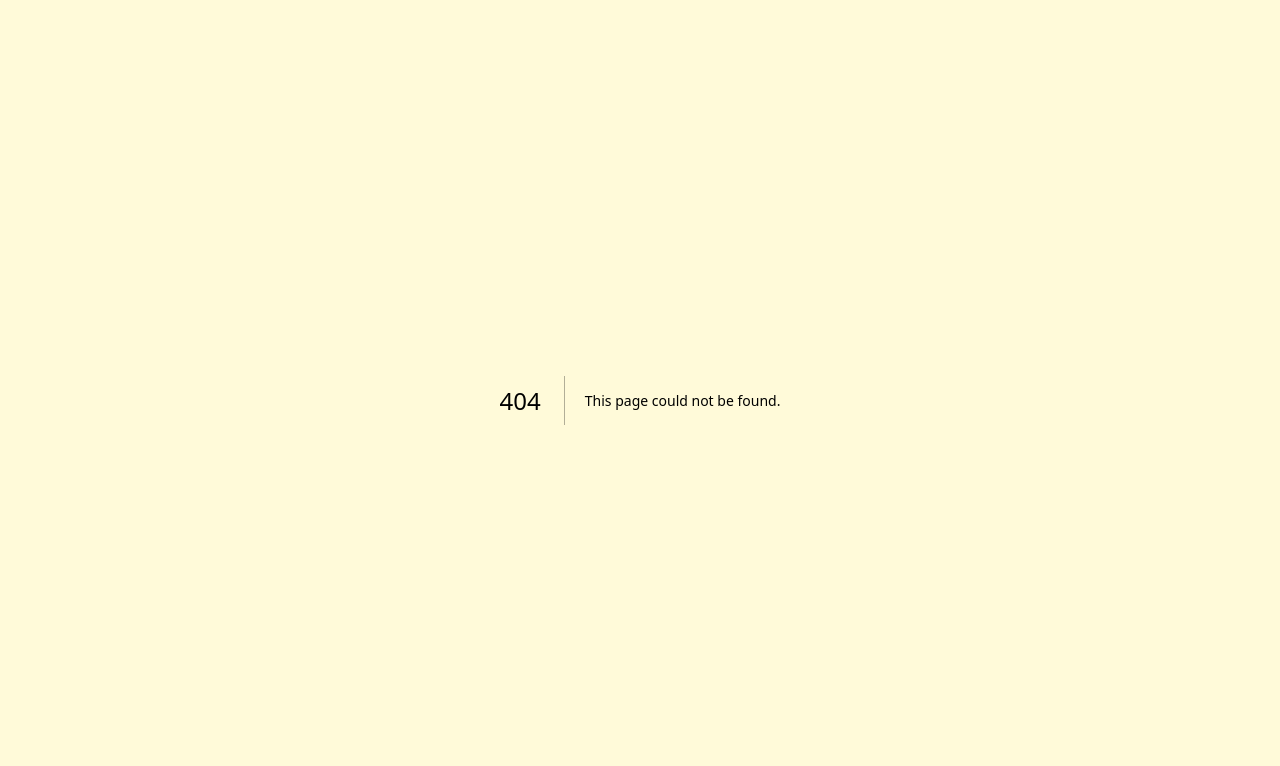
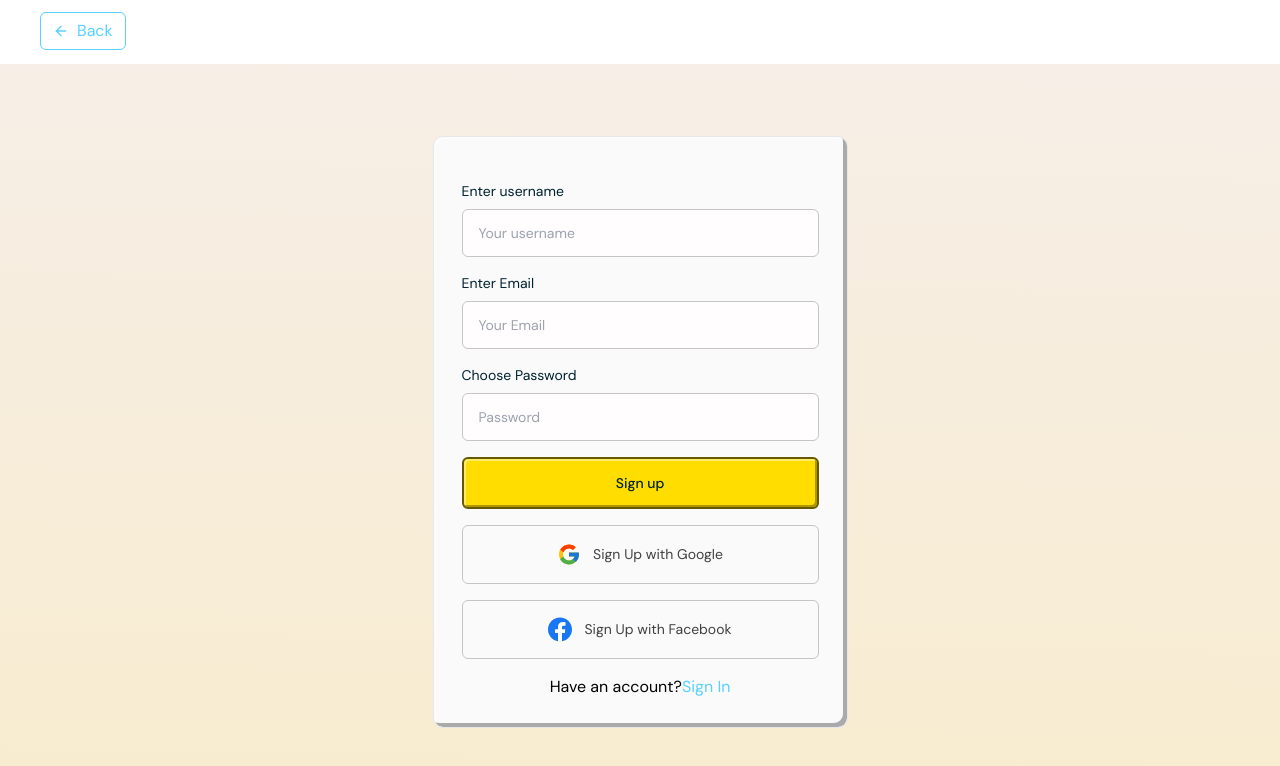
Before and after one commit to msgloriaedwin/STARLIGHT-TESTERS, a Next.js app: page /auth/signup in a window 1280 px wide. Before the commit this address had no page. Shown: the top 766 px of the page. Built offline with nearby package versions, Linux system fonts and the light colour scheme.

Commit message:
feat/FRO-169-Implement signup page

```diff
--- a/app/(authentication)/auth/login/page.tsx
+++ b/app/(authentication)/auth/login/page.tsx
@@ -135,7 +135,7 @@ const LoginPage: FC = () => {
             </section>
             <p className='text-center text-sm md:text-base'>
               Don&apos;t have an account?{" "}
-              <Link href='/auth/login' className='text-primary-400'>
+              <Link href='/auth/signup' className='text-primary-400'>
                 Sign Up
               </Link>
             </p>
--- /dev/null
+++ b/app/(authentication)/auth/signup/page.tsx
@@ -0,0 +1,14 @@
+import SignupForm from "@/app/components/signup";
+import React from "react";
+
+type Props = {};
+
+const page = (props: Props) => {
+  return (
+    <div>
+      <SignupForm />
+    </div>
+  );
+};
+
+export default page;
--- /dev/null
+++ b/app/components/authLinks/index.tsx
@@ -0,0 +1,41 @@
+import { useEffect, useState, FC } from "react";
+import Image from "next/image";
+import Link from "next/link";
+
+interface AuthLinkProps {
+  href: string;
+  src: string;
+  alt: string;
+  children: React.ReactNode;
+}
+
+const AuthLink = ({ href, src, alt, children }: AuthLinkProps) => {
+  const [isMobile, setIsMobile] = useState(false);
+
+  useEffect(() => {
+    const handleResize = () => {
+      setIsMobile(window.innerWidth < 768);
+    };
+    handleResize(); // Set initial state
+    window.addEventListener("resize", handleResize);
+    return () => window.removeEventListener("resize", handleResize);
+  }, []);
+
+  return (
+    <Link
+      href={href}
+      className="w-full flex justify-center p-4 border rounded-md border-[#C5C5C5] text-[var(--Neutral-800,#404040)] font-dm-sans font-medium leading-[16px] text-[14px] md:text-[var(--Neutral-800,#404040)] md:font-dm-sans md:text-[14px] md:font-normal md:leading-[25.137px]"
+    >
+      <Image
+        src={src}
+        alt={alt}
+        width={isMobile ? 18.853 : 24}
+        height={isMobile ? 18.853 : 24}
+        className="mr-3 flex-shrink-0"
+      />
+      {children}
+    </Link>
+  );
+};
+
+export default AuthLink;
--- a/app/components/input/index.tsx
+++ b/app/components/input/index.tsx
@@ -33,7 +33,7 @@ const RBInput = React.forwardRef<HTMLInputElement, InputFieldProps>(
         <Input
           {...rest}
           ref={ref} // Forward the ref here
-          className={`w-full p-4 rounded-md border border-[#C5C5C5] bg-[#FFFDFD] ${rest.className}`}
+          className={`w-full p-4 rounded-md border border-[#C5C5C5] bg-[#FFFDFD] h-12 ${rest.className}`}
           aria-invalid={!!error}
         />
 
--- a/app/components/navbars/custom-navbars/DeleteLogoutNavbar.tsx
+++ b/app/components/navbars/custom-navbars/DeleteLogoutNavbar.tsx
@@ -2,6 +2,8 @@
 import { ArrowLeft, Menu } from "lucide-react";
 import Image from "next/image";
 import { useRouter } from "next/navigation";
+
+import logo from "../../../../public/assets/images/Remote Bingo Logo A.png";
 
 export default function DeleteLogoutNavbar() {
   const router = useRouter();
@@ -17,7 +19,7 @@ export default function DeleteLogoutNavbar() {
         <Image
           width={120}
           height={40}
-          src="/assets/images/Remote Bingo Logo.svg"
+          src={logo}
           alt="Remote Bingo"
           className="h-10 w-auto object-cover"
         />
--- a/app/components/navbars/custom-navbars/LandingPageNavbar.tsx
+++ b/app/components/navbars/custom-navbars/LandingPageNavbar.tsx
@@ -43,19 +43,20 @@ const LandingPageNavbar = ({ onLogin, onSignup }: PageProps) => {
             How to play
           </p>
           <div className="flex gap-4 items-center">
-
-            <Link href={'/auth/login'}
+            <Link
+              href={"/auth/login"}
               onClick={() => onLogin()}
               className="bg-primary-yellow-700 shadow-custom-inset text-white py-2 px-4 rounded-[8px]"
             >
               Login
             </Link>
-            <button
+            <Link
+              href={"/auth/signup"}
               onClick={() => onSignup()}
               className="bg-primary-700 shadow-custom-inset text-white py-2 px-4 rounded-[8px]"
             >
               Signup
-            </button>
+            </Link>
           </div>
         </div>
         <button
--- /dev/null
+++ b/app/components/signup/index.tsx
@@ -0,0 +1,149 @@
+"use client";
+import React, { useState } from "react";
+import SignUpNavbar from "../navbars/custom-navbars/signUpNavbar";
+import Image from "next/image";
+import Link from "next/link";
+import CustomButton from "../button/custombutton";
+import RBInput from "../input";
+import FormCard from "../formcard/formCard";
+import { z } from "zod";
+import { signupSchema } from "@/utils/Validation Schema/signupSchema";
+import ForgotPasswordNavbar from "@/app/components/navbars/custom-navbars/ForgotPasswordNavbar";
+import AuthLink from "../authLinks";
+
+type FormData = z.infer<typeof signupSchema>;
+
+const SignupForm = () => {
+  const [formData, setFormData] = useState<FormData>({
+    username: "",
+    email: "",
+    password: "",
+  });
+
+  const [errors, setErrors] = useState<Partial<Record<keyof FormData, string>>>(
+    {}
+  );
+
+  const handleChange = (e: React.ChangeEvent<HTMLInputElement>) => {
+    const { name, value } = e.target;
+    setFormData((prevFormData) => ({
+      ...prevFormData,
+      [name]: value,
+    }));
+
+    if (name === "username" && value.length > 0) {
+      setErrors((prevErrors) => ({
+        ...prevErrors,
+        username: undefined,
+      }));
+    }
+
+    if (name === "email" && value.length > 0) {
+      setErrors((prevErrors) => ({
+        ...prevErrors,
+        email: undefined,
+      }));
+    }
+
+    if (name === "password" && value.length >= 8) {
+      setErrors((prevErrors) => ({
+        ...prevErrors,
+        password: undefined,
+      }));
+    }
+  };
+
+  const validateForm = () => {
+    const result = signupSchema.safeParse(formData);
+    if (!result.success) {
+      const newErrors: Partial<Record<keyof FormData, string>> = {};
+      result.error.errors.forEach((err) => {
+        if (err.path[0] === "username") newErrors.username = err.message;
+        if (err.path[0] === "email") newErrors.email = err.message;
+        if (err.path[0] === "password") newErrors.password = err.message;
+      });
+      setErrors(newErrors);
+      return false;
+    }
+    setErrors({});
+    return true;
+  };
+
+  const handleSubmit = (e: React.FormEvent<HTMLFormElement>) => {
+    e.preventDefault();
+    if (validateForm()) {
+      console.log("Form submitted successfully!");
+    }
+  };
+  return (
+    <div className="flex flex-col min-h-screen">
+      <ForgotPasswordNavbar />
+      <div className="bg-body w-full flex-grow flex flex-col items-center justify-center px-9 bg-gray-100">
+        <FormCard variant="primary" size="lg">
+          <form onSubmit={handleSubmit} className="space-y-4">
+            <RBInput
+              label="Enter username"
+              placeholder="Your username"
+              name="username"
+              value={formData.username}
+              error={errors.username}
+              onChange={handleChange}
+              className="p-4"
+            />
+            <RBInput
+              label="Enter Email"
+              type="email"
+              placeholder="Your Email"
+              name="email"
+              value={formData.email}
+              error={errors.email}
+              onChange={handleChange}
+              className="p-4"
+            />
+            <RBInput
+              label="Choose Password"
+              type="password"
+              placeholder="Password"
+              name="password"
+              value={formData.password}
+              error={errors.password}
+              helperText=""
+              onChange={handleChange}
+              className="p-4"
+            />
+
+            <CustomButton size={"lg"} className="w-full p-6" type="submit">
+              Sign up
+            </CustomButton>
+
+            <section className="social-auth space-y-4">
+              <AuthLink
+                href="/auth/login"
+                src="/assets/icons/google.svg"
+                alt="Google logo"
+              >
+                Sign Up with Google
+              </AuthLink>
+
+              <AuthLink
+                href="/auth/login"
+                src="/assets/icons/facebook2.svg"
+                alt="Facebook logo"
+              >
+                Sign Up with Facebook
+              </AuthLink>
+            </section>
+            <p className="text-center text-sm md:text-base">
+              Have an account?
+              <Link href="/auth/login" className="text-primary-400">
+                Sign In
+              </Link>
+            </p>
+          </form>
+        </FormCard>
+      </div>
+    </div>
+  );
+};
+
+export default SignupForm;
--- /dev/null
+++ b/utils/Validation Schema/signupSchema.ts
@@ -0,0 +1,16 @@
+import { z } from "zod";
+
+export const signupSchema = z.object({
+  username: z
+    .string()
+    .min(1, { message: "Username is required" })
+    .max(50, { message: "Username must be 50 characters or less" }),
+  email: z
+    .string()
+    .min(1, { message: "Email is required" })
+    .email({ message: "Invalid email address" }),
+  password: z
+    .string()
+    .min(6, { message: "Password must be at least 6 characters long" })
+    .max(100, { message: "Password must be 100 characters or less" }),
+});
```
Also changed, not shown: app/home/page.tsx (+9 -11 lines).
